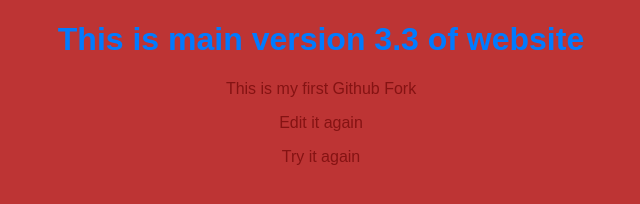
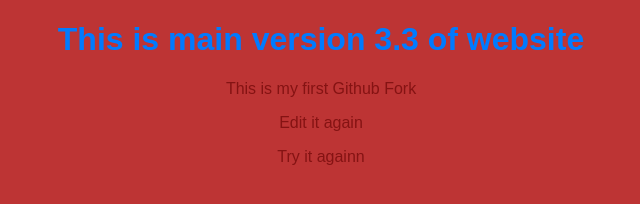
Before and after one commit to mimranawan1982/myFirstRepo, a plain HTML site: page index.html in a window 1280 px wide. Shown: the full height of the page, 319-959 px from the left. Drawn offline with Linux system fonts and the light colour scheme.

Commit message:
Update index.html

```diff
--- a/index.html
+++ b/index.html
@@ -10,6 +10,6 @@
     <h1>This is main version 3.3 of website</h1>
     <p>This is my first Github Fork</p>
     <p>Edit it again</p>
-    <p>Try it again</p>
+    <p>Try it againn</p>
 </body>
 </html>
```
